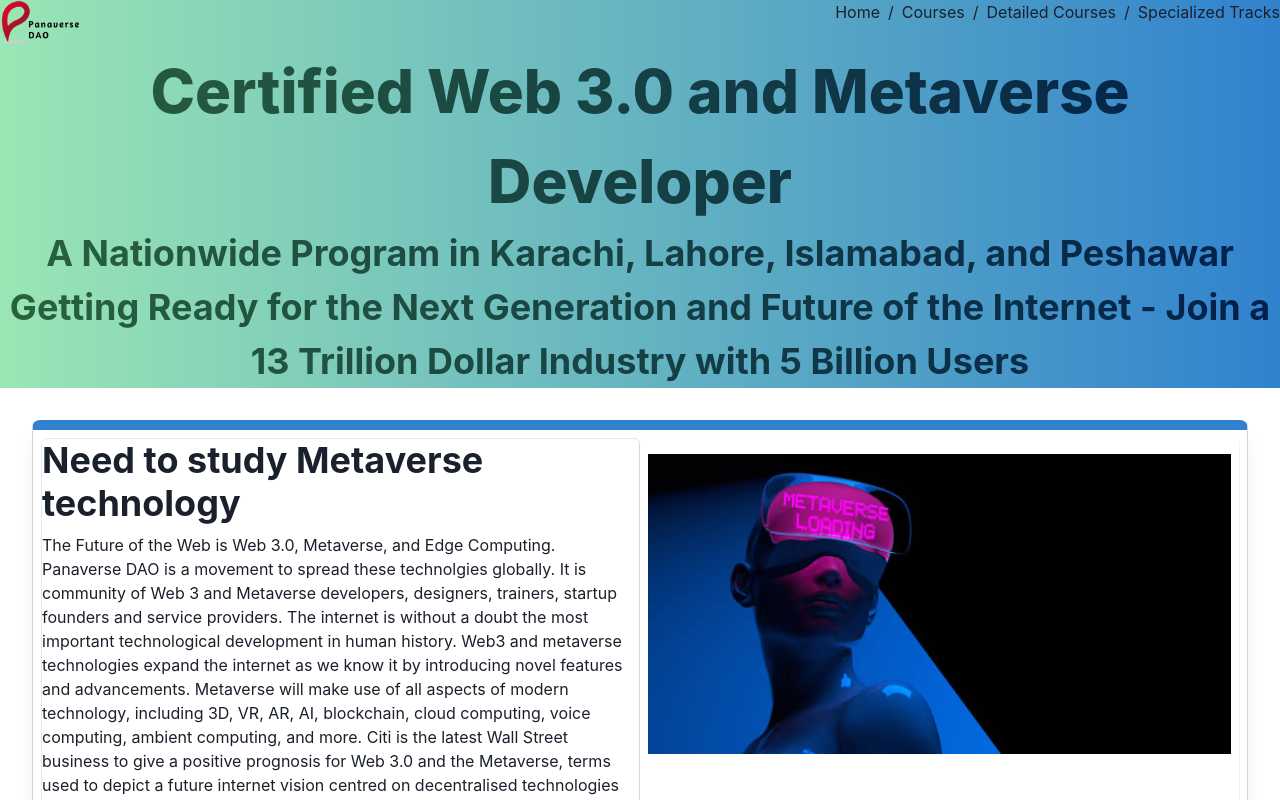
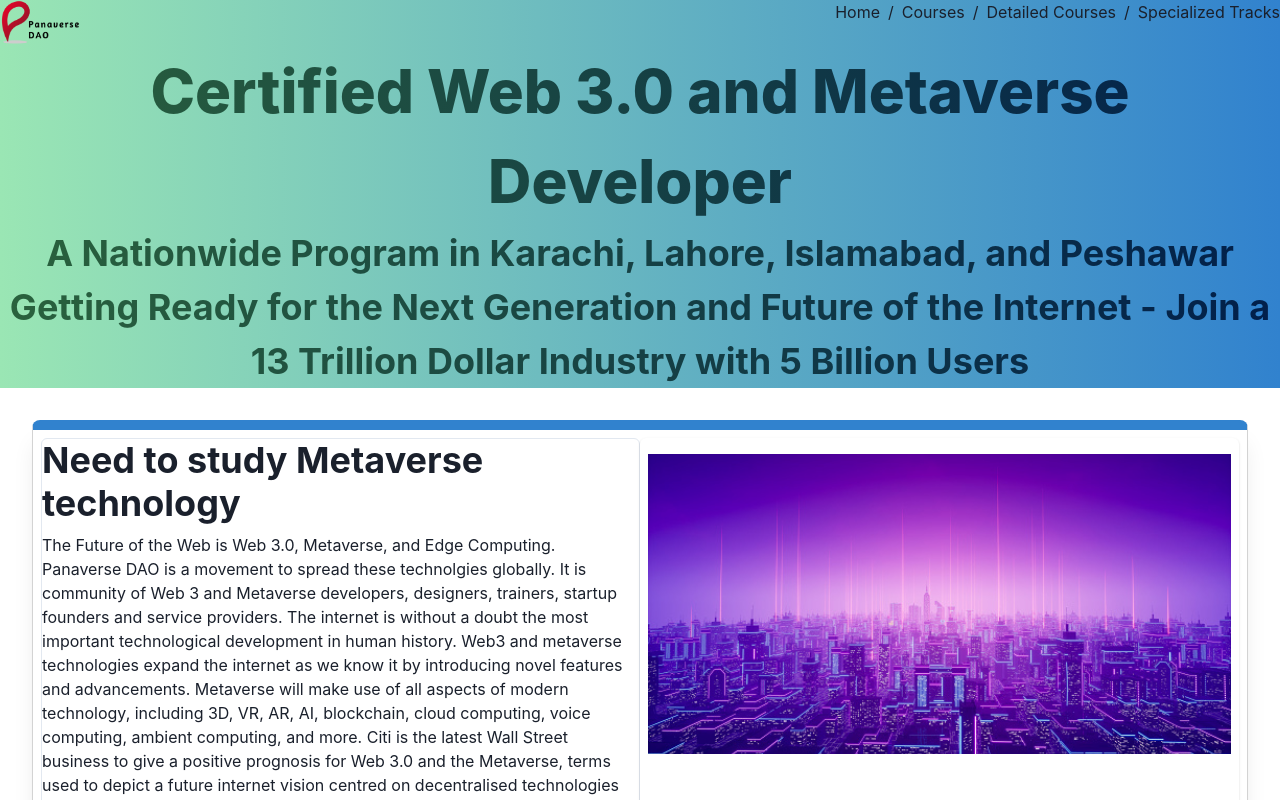
Before and after one commit to Moonamansoor06/panaverse, a Next.js app: page / in a window 1280 px wide. Shown: the top 800 px of the page. Built offline with nearby package versions, Linux system fonts and the light colour scheme.

Commit message:
ui changed

```diff
--- a/components/imgRotator.tsx
+++ b/components/imgRotator.tsx
@@ -7,7 +7,7 @@ export default function ImgRotator( { timerLength = 3000 } = {}) {
 
    const [currIndex, setCurrIndex] = useState(0)
 
-   const slides:string[] = ["/img/img1.jpg","/img/img4.jpg","/img/img2.jpg","/img/img3.jpg","/img/img5.jpg","/img/img6.jpg",];
+   const slides:string[] = ["/img/img4.jpg","/img/img1.jpg","/img/img2.jpg","/img/img3.jpg","/img/img5.jpg","/img/img6.jpg",];
 
    useEffect(() => {
 
```
